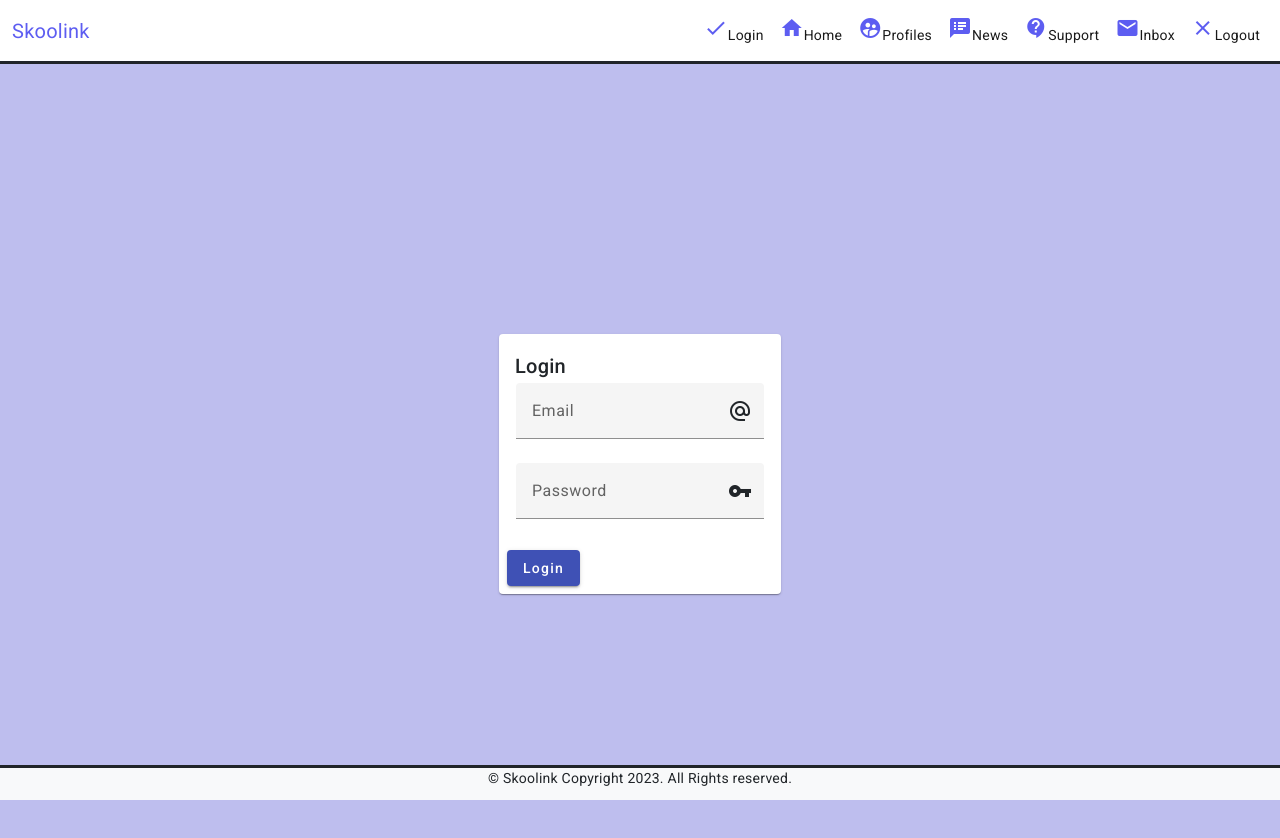
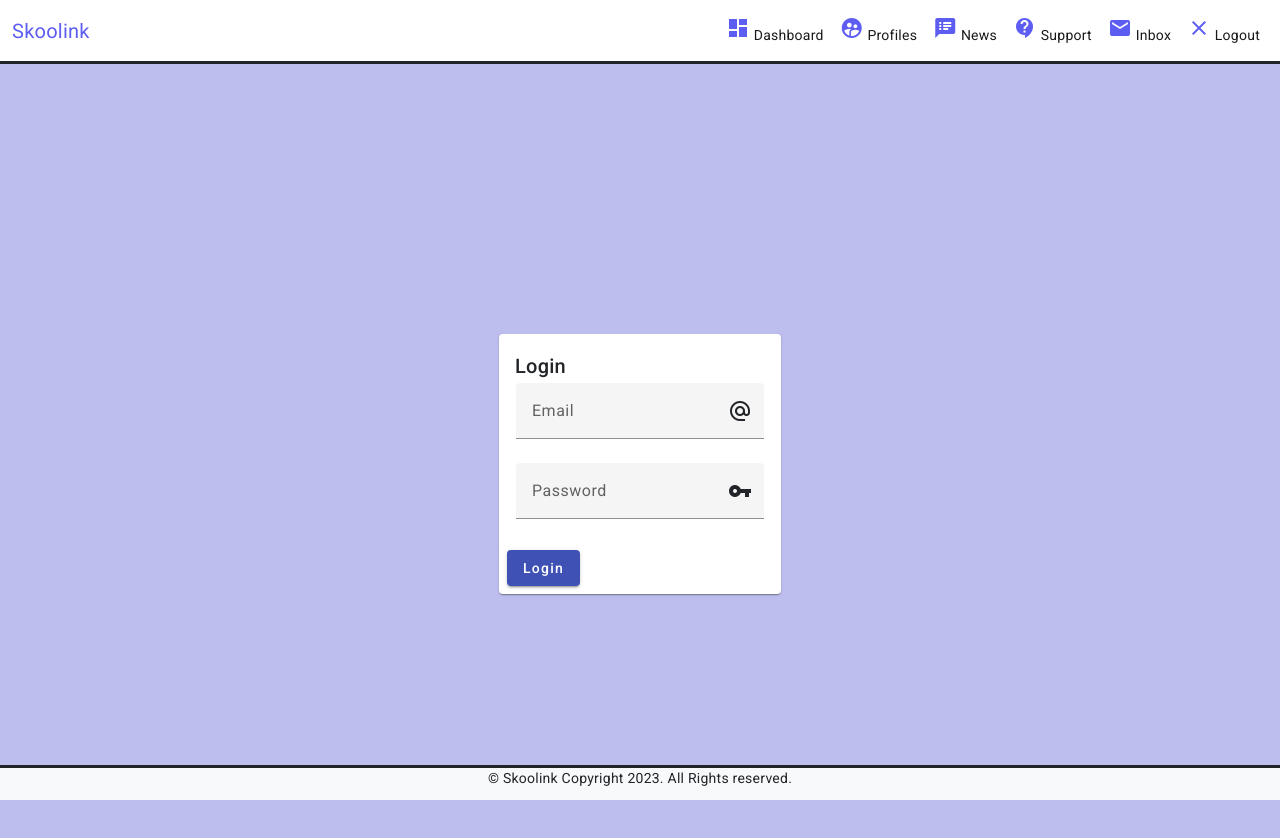
Before and after one commit to Vidatheboss/SkooLink-App-Frontend, an Angular app: page /login in a window 1280 px wide. Shown: the top 838 px of the page. Built offline with nearby package versions, Linux system fonts and the light colour scheme; sample sign-in values are in the browser's storage.

Commit message:
hide and show implemented

```diff
--- a/src/app/partials/header/header.component.html
+++ b/src/app/partials/header/header.component.html
@@ -6,26 +6,29 @@
     </button>
     <div class="collapse navbar-collapse" id="navbarSupportedContent">
       <ul class="navbar-nav ms-auto ml-auto mb-2 mb-lg-0">
-        <li class="nav-item">
-          <a class="nav-link active" aria-current="page" href="/login"><mat-icon>check</mat-icon>Login</a>
+        <li class="nav-item" *ngIf="!isLoggedIn()">
+          <a class="nav-link active" aria-current="page" href="/login"><mat-icon>check</mat-icon> Login</a>
         </li>
-        <li class="nav-item">
-          <a class="nav-link active" aria-current="page" href="/home"><mat-icon>home</mat-icon>Home</a>
+        <li class="nav-item" *ngIf="!isLoggedIn()">
+          <a class="nav-link active" aria-current="page" href="/home"><mat-icon>home</mat-icon> Home</a>
         </li>
-        <li class="nav-item">
-          <a class="nav-link active" aria-current="page" href="/profiles"><mat-icon>supervised_user_circle</mat-icon>Profiles</a>
+        <li class="nav-item" *ngIf="isLoggedIn()">
+          <a class="nav-link active" aria-current="page" href="/dashboard"><mat-icon>dashboard</mat-icon> Dashboard</a>
         </li>
-        <li class="nav-item">
-          <a class="nav-link active" aria-current="page" href="/news"><mat-icon>speaker_notes</mat-icon>News</a>
+        <li class="nav-item" *ngIf="isLoggedIn()">
+          <a class="nav-link active" aria-current="page" href="/profiles"><mat-icon>supervised_user_circle</mat-icon> Profiles</a>
         </li>
-        <li class="nav-item">
-          <a class="nav-link active" aria-current="page" href="/support"><mat-icon>contact_support</mat-icon>Support</a>
+        <li class="nav-item" *ngIf="isLoggedIn()">
+          <a class="nav-link active" aria-current="page" href="/news"><mat-icon>speaker_notes</mat-icon> News</a>
         </li>
-        <li class="nav-item">
-          <a class="nav-link active" aria-current="page" href="/inbox"><mat-icon>mail</mat-icon>Inbox</a>
+        <li class="nav-item" *ngIf="isLoggedIn()">
+          <a class="nav-link active" aria-current="page" href="/support"><mat-icon>contact_support</mat-icon> Support</a>
         </li>
-        <li class="nav-item">
-          <a class="nav-link active" aria-current="page" href="/logout"><mat-icon>close</mat-icon>Logout</a>
+        <li class="nav-item" *ngIf="isLoggedIn()">
+          <a class="nav-link active" aria-current="page" href="/inbox"><mat-icon>mail</mat-icon> Inbox</a>
+        </li>
+        <li class="nav-item" *ngIf="isLoggedIn()">
+          <a class="nav-link active" aria-current="page" (click)="logout()" href=""><mat-icon>close</mat-icon> Logout</a>
         </li>
       </ul>
     </div>
--- a/src/app/partials/header/header.component.ts
+++ b/src/app/partials/header/header.component.ts
@@ -1,4 +1,5 @@
 import { Component } from '@angular/core';
+import {Router} from "@angular/router";
 
 @Component({
   selector: 'app-header',
@@ -7,4 +8,20 @@ import { Component } from '@angular/core';
 })
 export class HeaderComponent {
 
+  constructor(private  router: Router) {
+  }
+  logout(){
+    localStorage.clear();
+    this.router.navigate(['/home'])
+  }
+
+  isLoggedIn(): boolean{
+    const token = localStorage.getItem('token');
+    console.log(token)
+    if (token != null){
+      return true;
+    } else {
+      return false;
+    }
+  }
 }
```
